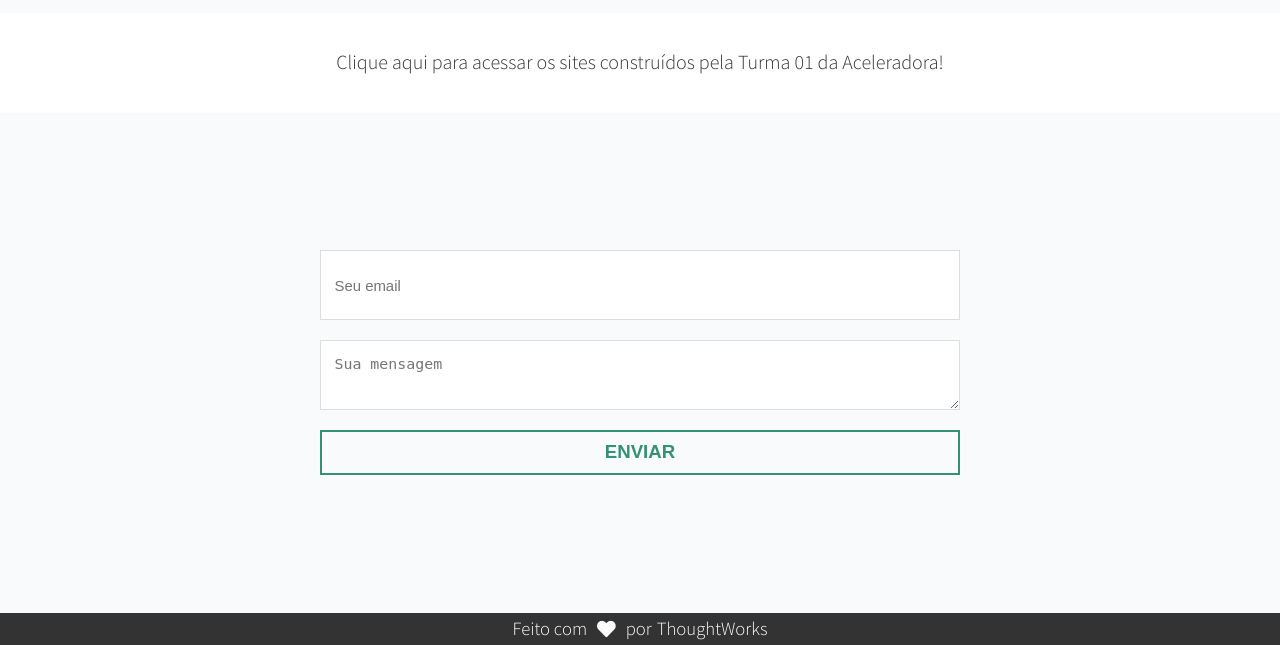
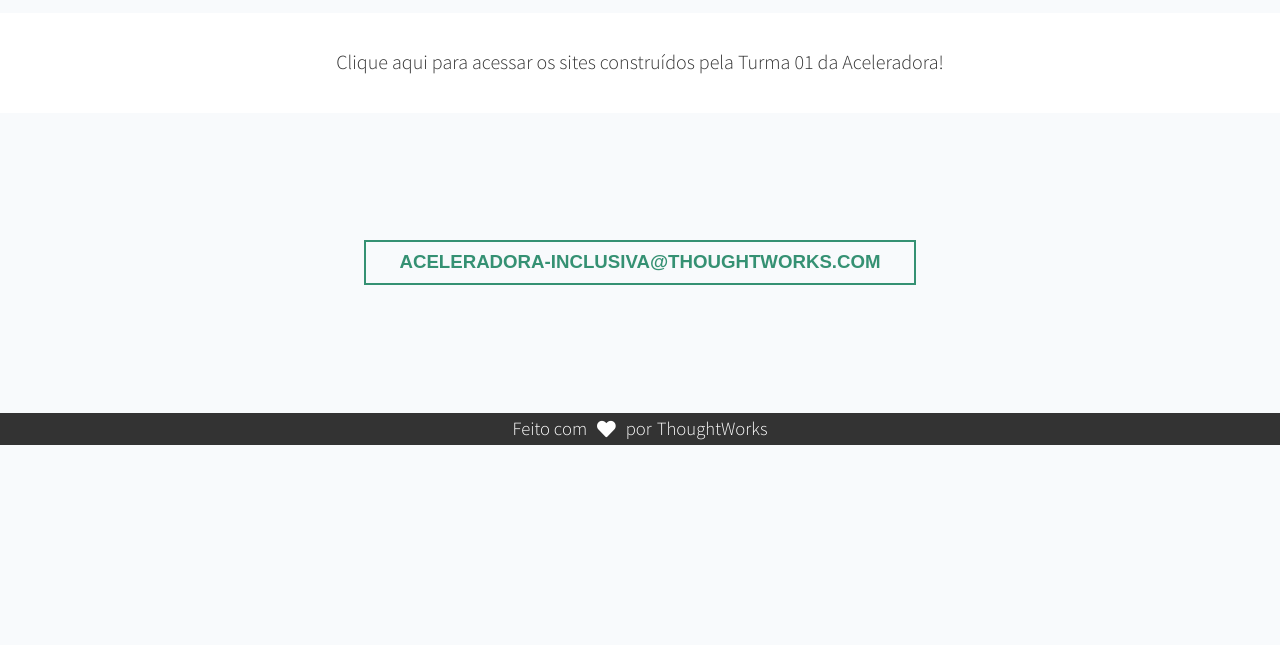
Before and after one commit to jeanbauer/aceleradorainclusiva, a PHP site: page / in a window 1280 px wide. Shown: the part 876-1521 px from the top of the page. After the commit the page ends 1321 px from the top, so only its background shows below. Run offline with PHP 8.4, Linux system fonts and the light colour scheme; some libraries are stand-ins or nearby versions.

Commit message:
Adds link to homepage, removes contact form

```diff
--- a/files/assets/css/main.css
+++ b/files/assets/css/main.css
@@ -152,7 +152,7 @@ main {
   align-items: center;
   background: #f8fafc;
   position: relative;
-  height: 500px;
+  height: 300px;
 }
 
 .section__wrapper-container {
@@ -238,7 +238,7 @@ footer a {
   margin-left: 5px;
 }
 
-button, a.button {
+button, a.button, button a {
   cursor: pointer;
   font-size: 1em;
   text-transform: uppercase;
@@ -249,6 +249,10 @@ button, a.button {
   line-height: 1em;
   padding: 0.6em 0.9em;
   transition: all 0.3s ease-in-out;
+}
+
+button a {
+  border: none;
 }
 
 button:hover, a.button:hover {
--- a/index.html
+++ b/index.html
@@ -47,13 +47,17 @@
     </a>
 
     <div class="section__wrapper">
-      <form method="POST" action="https://formspree.io/aceleradora-inclusiva@thoughtworks.com">
-        <input type="email" name="email" placeholder="Seu email">
+      <!-- <form method="POST" action="https://formspree.io/"> -->
+        <!-- <input type="email" name="email" placeholder="Seu email">
         <input type="hidden" name="_language" value="pt-BR" />
         <input type="text" name="_gotcha" style="display:none" />
-        <textarea name="message" placeholder="Sua mensagem"></textarea>
-        <button type="submit">Enviar</button>
-      </form>
+        <textarea name="message" placeholder="Sua mensagem"></textarea> -->
+        <button type="submit">
+          <a href="mailto:aceleradora-inclusiva@thoughtworks.com">
+            aceleradora-inclusiva@thoughtworks.com
+          </a>
+        </button>
+      <!-- </form> -->
     </div>
 
     <footer>
--- a/t01/index.html
+++ b/t01/index.html
@@ -14,7 +14,9 @@
 	<body>
 		<header>
       <div>
-        <img src="../files/images/logoclear.png" height="100vh" />
+        <a href="../index.html">
+          <img src="../files/images/logoclear.png" height="100vh" />
+        </a>
       </div>
       <menu>
         <!-- <div>Quem somos</div>
```
